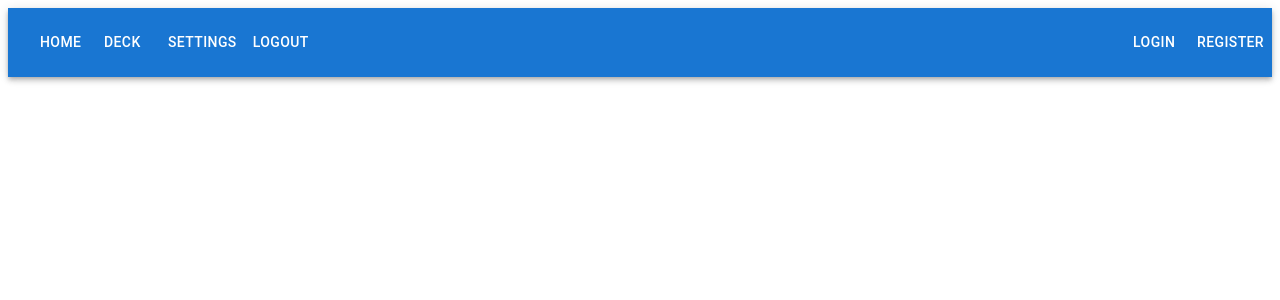
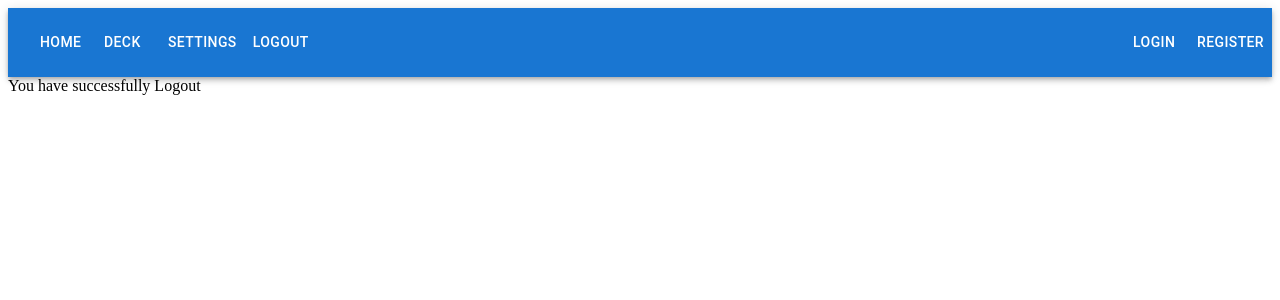
Before and after one commit to crashingstar/flashcard-app, a React (Create React App) app: page /logout in a window 1280 px wide. Shown: the top 300 px of the page. Built offline with nearby package versions, Linux system fonts and the light colour scheme.

Commit message:
add localstorage to store userid and add logout page to remove userid

```diff
--- a/src/App.tsx
+++ b/src/App.tsx
@@ -6,6 +6,7 @@ import Login from "./pages/LoginComponent";
 import Register from "./pages/RegisterComponent";
 import Flashcard from "./pages/FlashcardComponent";
 import NavBarComponent from "./component/NavBarComponent";
+import Logout from "./pages/LogoutComponent";
 
 function App() {
   return (
@@ -18,6 +19,7 @@ function App() {
         <Route path="home" element={<Home />} />
         <Route path="deck" element={<Deck />} />
         <Route path="flashcard" element={<Flashcard />} />
+        <Route path="logout" element={<Logout />} />
       </Routes>
     </BrowserRouter>
   );
--- a/src/pages/LoginComponent.tsx
+++ b/src/pages/LoginComponent.tsx
@@ -46,13 +46,14 @@ function Login() {
       body: formdata,
     };
     fetch("http://127.0.0.1:5000/user/login", requestOptions)
-      .then((response) => response.text())
+      .then((response) => response.json())
       .then((result) => {
-        if (result == "Login successfully") {
+        if (result.status_code == "Login successfully") {
           dispatch({
             type: "loginSuccess",
             payload: "Login Successfully",
           });
+          localStorage.setItem("user_id",result.login_id)
           navigate("/home");
         } else {
           dispatch({
--- /dev/null
+++ b/src/pages/LogoutComponent.tsx
@@ -0,0 +1,13 @@
+import * as React from "react";
+function Logout() {
+    React.useEffect(() => {
+        localStorage.removeItem("user_id")
+      }, []);
+
+    return (
+      <div>
+        You have successfully Logout
+      </div>
+)}
+
+  export default Logout;
```
